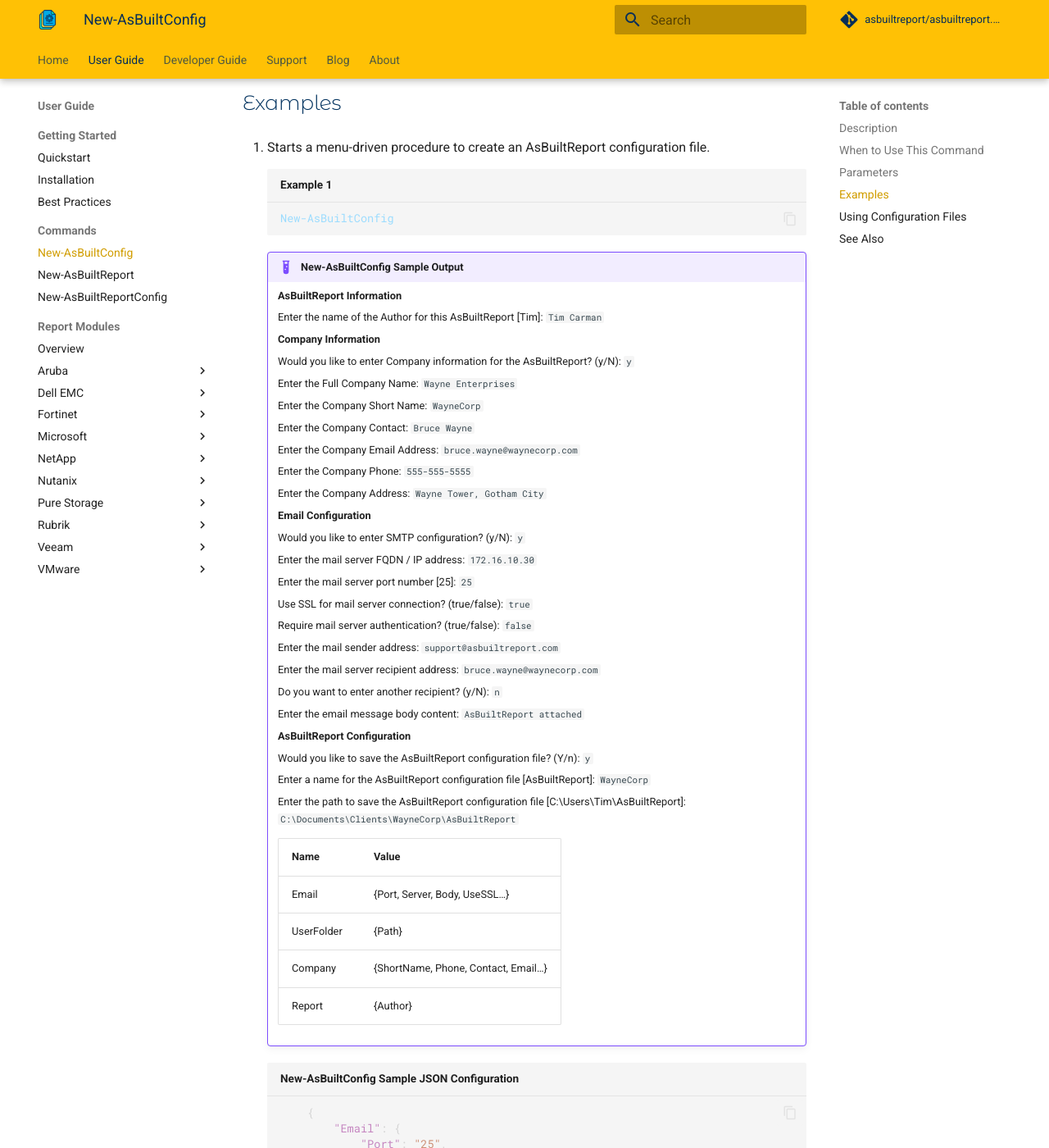
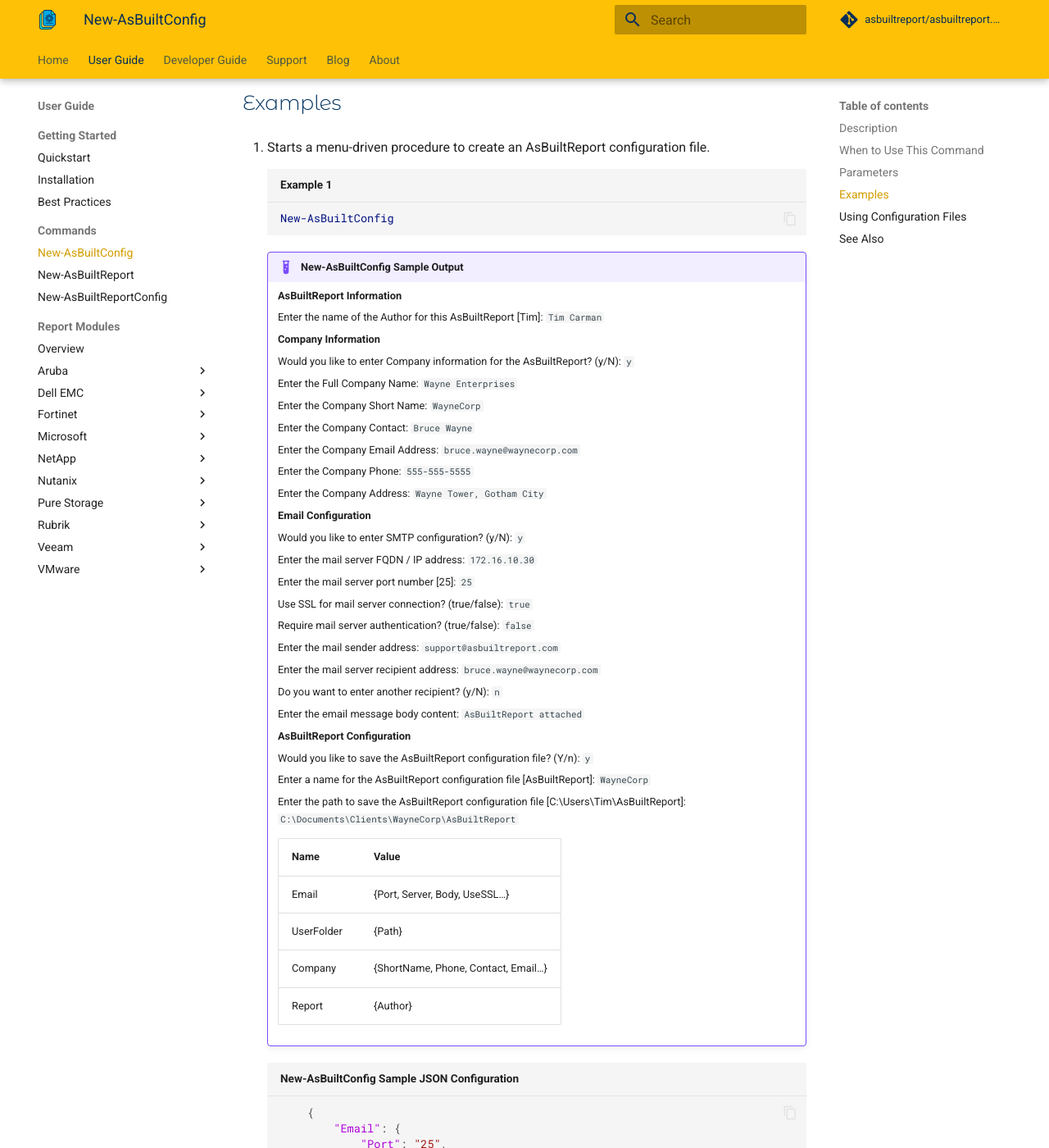
Before and after one commit to AsBuiltReport/AsBuiltReport.Project.Website, an MkDocs documentation site: the page built from docs/user-guide/new-asbuiltconfig.md, in a window 1280 px wide and 1400 px high, scrolled down 1127 px. Shown: the whole window at 82% size. Built offline with MkDocs 1.6.1 and Material for MkDocs 9.7.7, drawn with Linux system fonts in a browser that asks for light colours; comment, search, counter and statistics services are not loaded.

Commit message:
style: switch syntax highlighting to VS Code Light+ palette
Replace washed-out Dark+ colours with Light+ equivalents tuned for a light
background — darker purple for keywords, dark red for strings, dark green
for comments/numbers, golden brown for functions, navy for variables.

Co-Authored-By: Claude Sonnet 4.6 <noreply@anthropic.com>

```diff
--- a/docs/assets/stylesheets/extra.css
+++ b/docs/assets/stylesheets/extra.css
@@ -91,26 +91,26 @@ src: local(''),
     --md-accent-fg-color: #00ABE8;
 }
 
-/* Syntax Highlighting (VS Code Dark+) */
+/* Syntax Highlighting (VS Code Light+) */
 :root,
 [data-md-color-scheme="default"] {
-    --md-code-hl-keyword-color:          #c586c0;
-    --md-code-hl-string-color:           #ce9178;
-    --md-code-hl-comment-color:          #6a9955;
-    --md-code-hl-number-color:           #b5cea8;
-    --md-code-hl-function-color:         #dcdcaa;
-    --md-code-hl-operator-color:         #569cd6;
-    --md-code-hl-punctuation-color:      #d4d4d4;
-    --md-code-hl-name-color:             #9cdcfe;
-    --md-code-hl-constant-color:         #9cdcfe;
-    --md-code-hl-variable-color:         #9cdcfe;
-    --md-code-hl-special-color:          #ce9178;
+    --md-code-hl-keyword-color:          #af00db;
+    --md-code-hl-string-color:           #a31515;
+    --md-code-hl-comment-color:          #008000;
+    --md-code-hl-number-color:           #098658;
+    --md-code-hl-function-color:         #795e26;
+    --md-code-hl-operator-color:         #0070c1;
+    --md-code-hl-punctuation-color:      #555555;
+    --md-code-hl-name-color:             #001080;
+    --md-code-hl-constant-color:         #001080;
+    --md-code-hl-variable-color:         #001080;
+    --md-code-hl-special-color:          #a31515;
 }
 
 /* PowerShell variables ($Name) - not covered by Material's built-in vars */
 .highlight .nv,
 .highlight .nv-g {
-    color: #9cdcfe;
+    color: #001080;
 }
 
 /* Comments italic */
```
